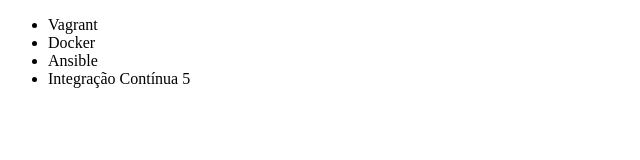
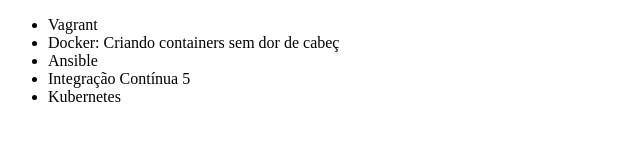
Before and after one commit to italascordeiro/alura-git, a plain HTML site: page index.html in a window 1280 px wide. Shown: the whole page, without its empty margins (0-640 px from the left). Drawn offline with Linux system fonts and the light colour scheme.

Commit message:
Add docker 2

```diff
--- a/index.html
+++ b/index.html
@@ -7,9 +7,10 @@
 <body>
     <ul>
         <li>Vagrant</li>
-        <li>Docker</li>
+        <li>Docker: Criando containers sem dor de cabeç</li>
         <li>Ansible</li>
         <li>Integração Contínua 5</li>
+        <li>Kubernetes</li>
     </ul>
 </body>
 </html>
```
